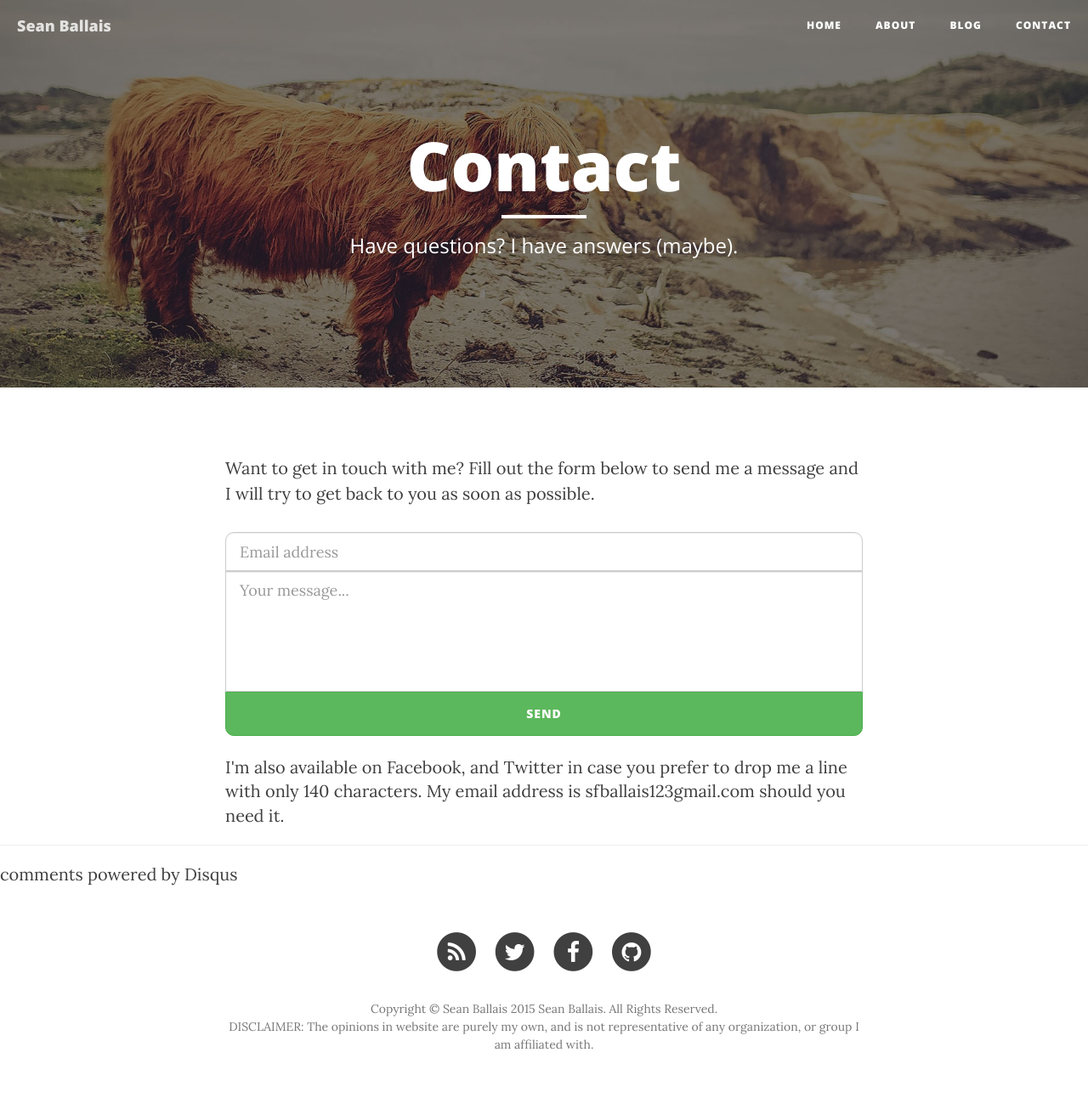
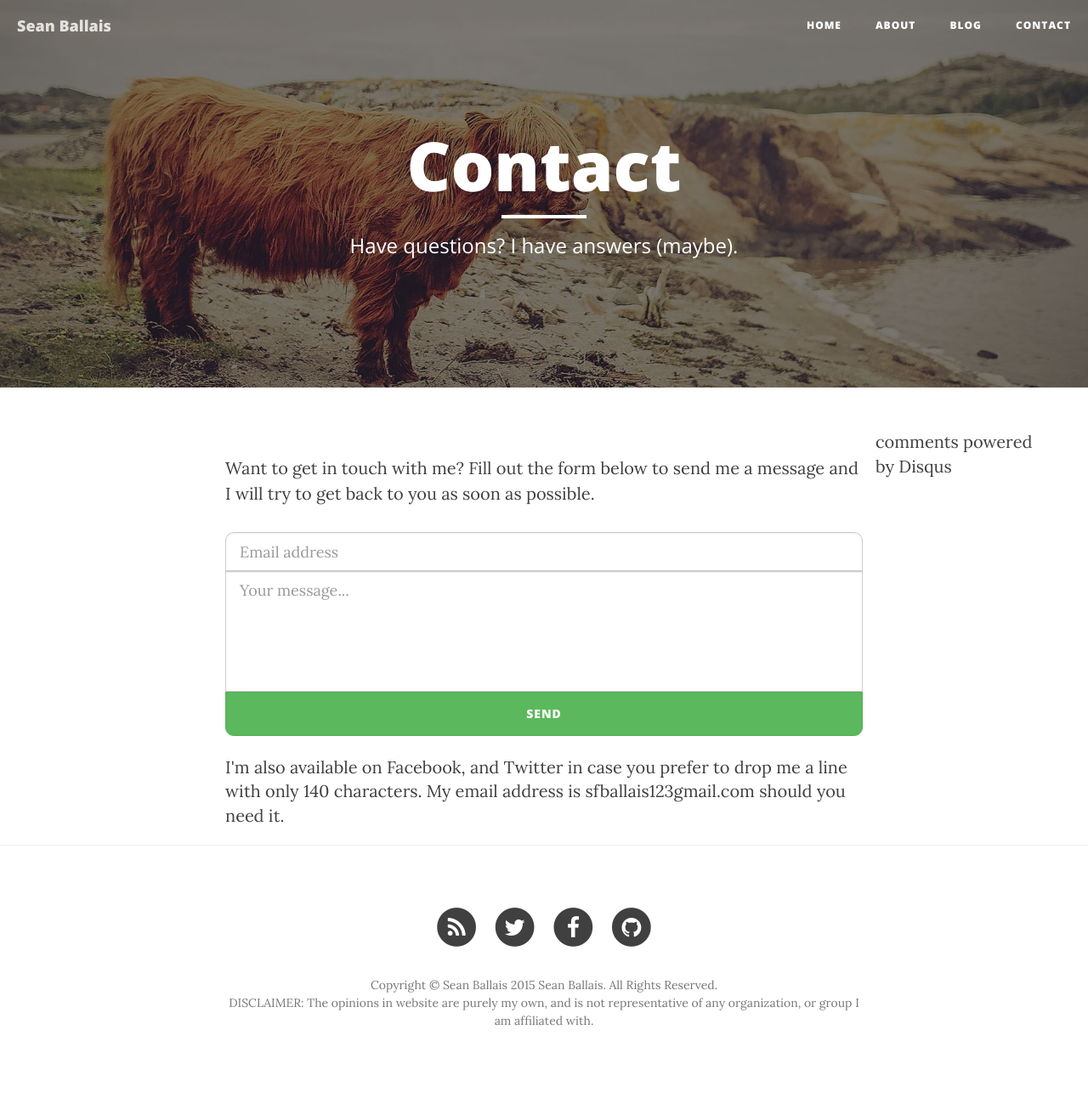
Before and after one commit to seanballais/seanballais.github.io, a Jekyll site: the page built from contact.html, in a window 1280 px wide. Shown: the whole page at 85% size. Built offline with Jekyll 4.4.1, drawn with Linux system fonts in a browser that asks for light colours; nearby versions of some CDN libraries; comment, search, counter and statistics services are not loaded; after the commit the page ends 1277 px from its top, so only the background shows below that.

Commit message:
Updated the look of page.html, and post.html.

```diff
--- a/_layouts/default.html
+++ b/_layouts/default.html
@@ -9,8 +9,6 @@
 
     {{ content }}
 
-    {% include disqus-comments.html %}
-
     {% include footer.html %}
 
     {% include google-analytics.html %}
--- a/_layouts/page.html
+++ b/_layouts/page.html
@@ -23,6 +23,7 @@
 		<div class="col-lg-8 col-lg-offset-2 col-md-10 col-md-offset-1">
 			{{ content }}
 		</div>
+        {% include disqus-comments.html %}
 	</div>
 </div>
 
--- a/_layouts/post.html
+++ b/_layouts/post.html
@@ -41,7 +41,7 @@
                     </li>
                     {% endif %}
                 </ul>
-
+                {% include disqus-comments.html %}
             </div>
         </div>
     </div>
```
